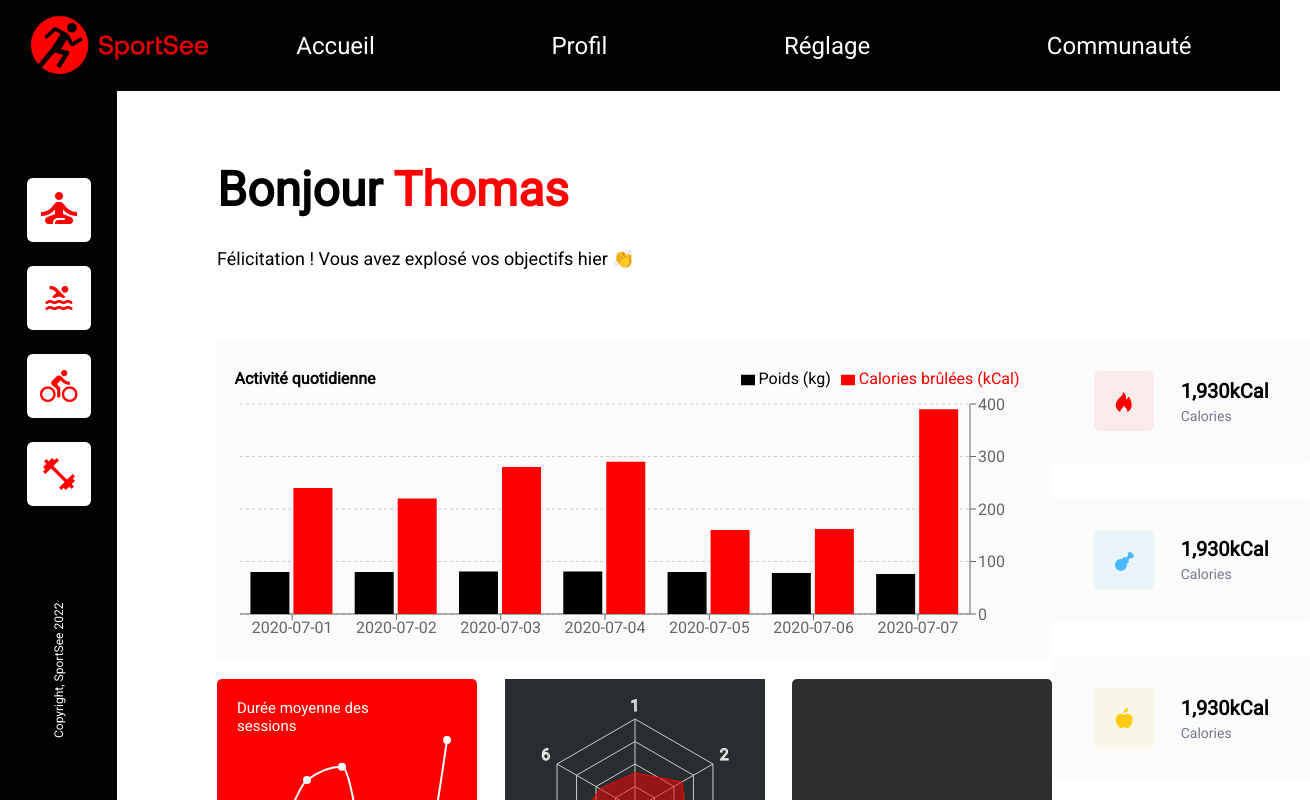
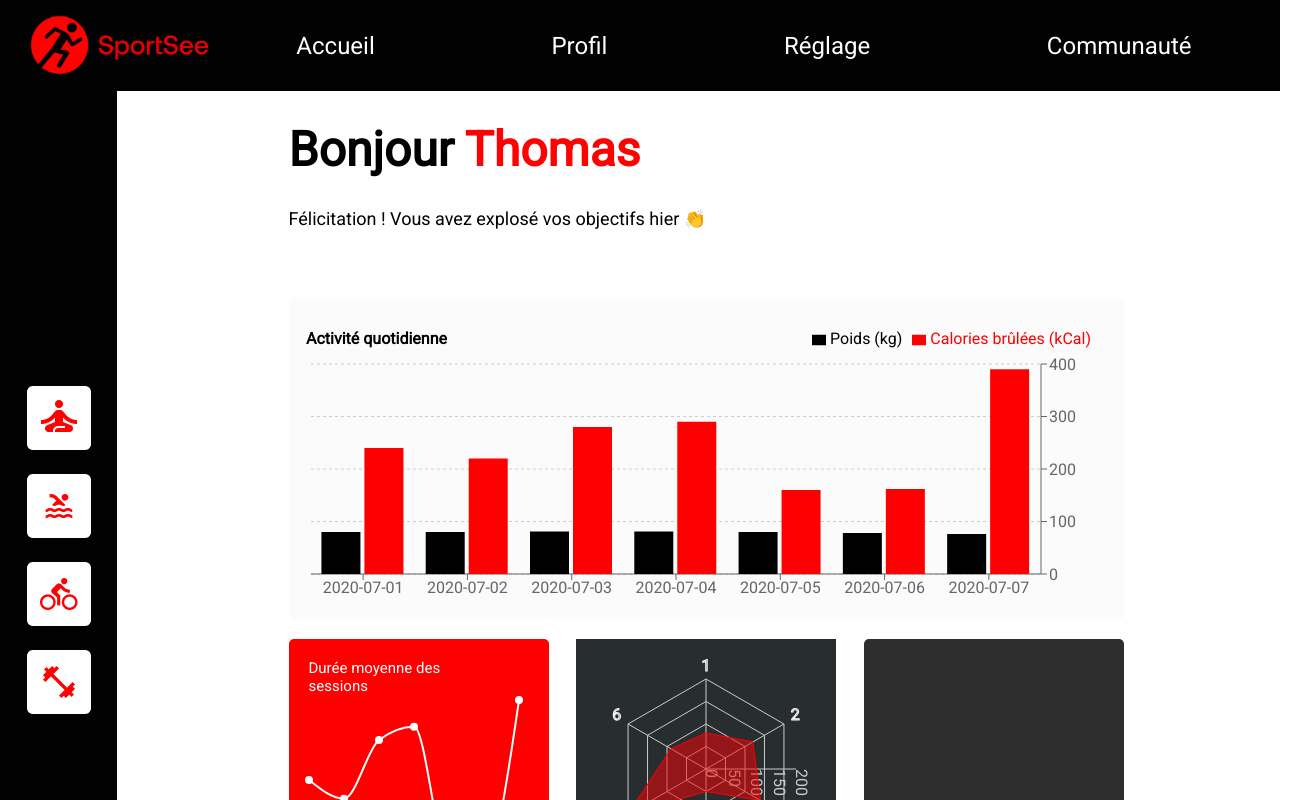
Before and after one commit to Dojando/JawadAmraoui_12_17012022, a React (Create React App) app: page / in a window 1280 px wide. Shown: the top 800 px of the page, 1310 px wide, since content can reach past the window. Built offline with nearby package versions, Linux system fonts and the light colour scheme.

Commit message:
ajout de la mise en forme responsive

```diff
--- a/src/style/index.css
+++ b/src/style/index.css
@@ -45,6 +45,7 @@ body {
 .app-body {
   display: flex;
   width: 100%;
+  min-height: calc(100vh - 91px);
 }
 
 .aside {
@@ -54,7 +55,6 @@ body {
   justify-content: flex-end;
   background-color: #020203;
   width: 117px;
-  height: calc(100vh - 91px);
 }
 
 .aside ul {
@@ -211,3 +211,39 @@ body {
   font-size: 14px;
   color: #74798C;
 }
+
+@media screen and (max-width: 1440px) {
+
+  .dashboard {
+    margin: 30px 0 0 30px;
+    display: flex;
+    flex-direction: column;
+  }
+
+  .dashboard-header {
+    width: 850px;
+    display: flex;
+    flex-direction: column;
+    align-self: center;
+  }
+
+  .dashboard-body {
+    width: 850px;
+    display: flex;
+    align-self: center;
+    flex-direction: column;
+  }
+
+  .food-data-list {
+    display: flex;
+    flex-direction: row;
+    justify-content: space-between;
+    max-width: 835px;
+    flex-wrap: wrap;
+    margin-top: 30px;
+  }
+
+  .food-data {
+    margin-bottom: 20px;
+  }
+}
```
